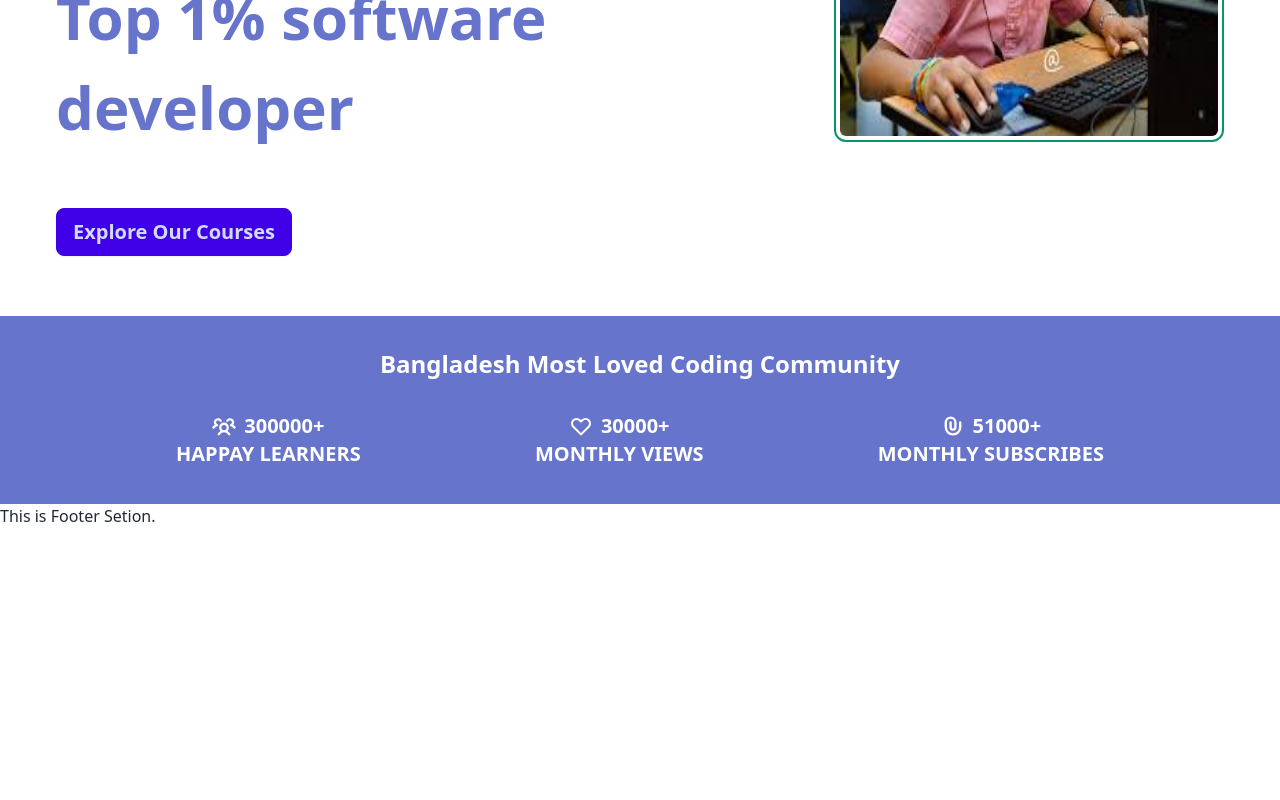
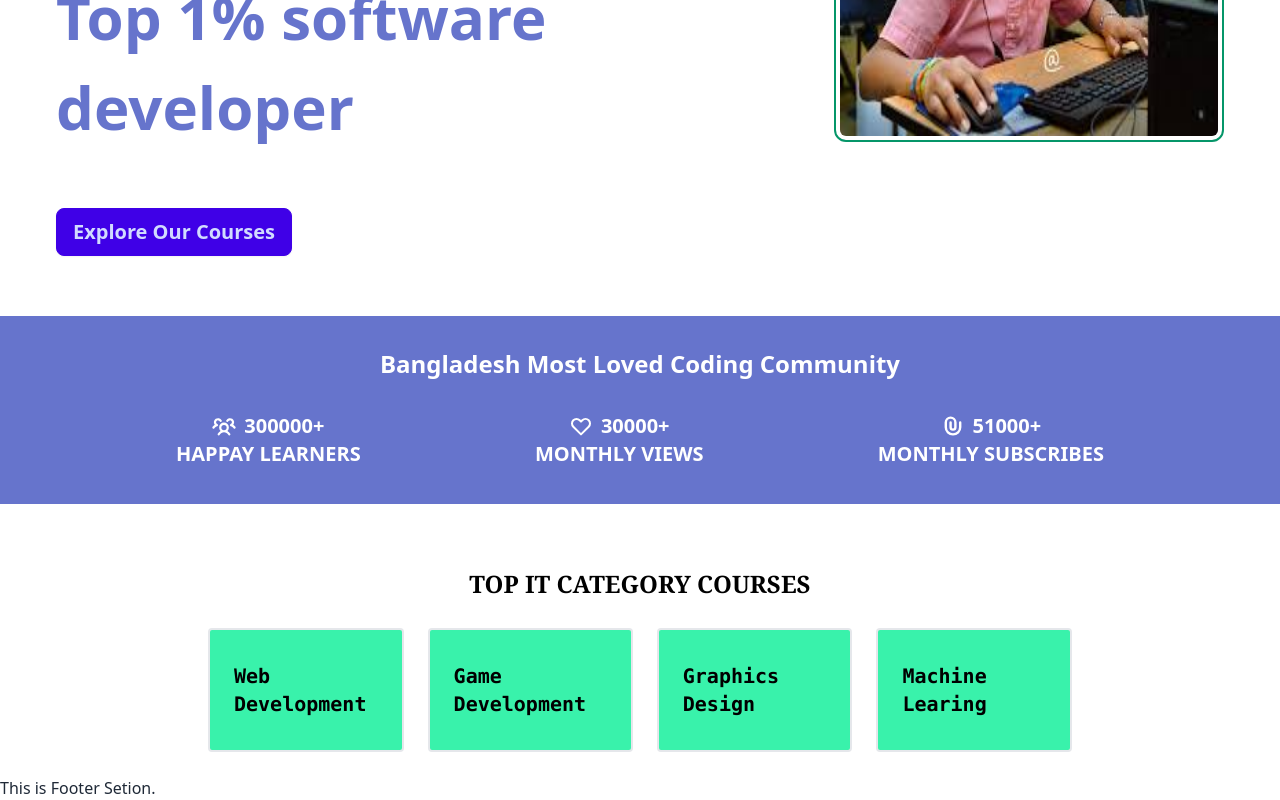
Before and after one commit to Prosantaroy1/TP-School-Project, a React (Vite) app: page / in a window 1280 px wide. Shown: the part 396-1196 px from the top of the page. Before the commit the page ends 924 px from the top, so only its background shows below. Built offline with nearby package versions, Linux system fonts and the light colour scheme.

Commit message:
category section done

```diff
--- a/package.json
+++ b/package.json
@@ -10,13 +10,16 @@
     "preview": "vite preview"
   },
   "dependencies": {
+    "aos": "^2.3.4",
     "localforage": "^1.10.0",
     "match-sorter": "^6.3.4",
     "react": "^18.2.0",
     "react-dom": "^18.2.0",
+    "react-fast-marquee": "^1.6.4",
     "react-icons": "^5.0.1",
     "react-router-dom": "^6.22.3",
-    "sort-by": "^1.2.0"
+    "sort-by": "^1.2.0",
+    "swiper": "^11.1.1"
   },
   "devDependencies": {
     "@types/react": "^18.2.66",
--- a/src/component/pages/Bannerpage/Banner.jsx
+++ b/src/component/pages/Bannerpage/Banner.jsx
@@ -4,7 +4,7 @@ import imgbanner from '../../../../public/images.jfif'
 const Banner = () => {
     return (
         <div className='flex px-14 pt-20 gap-32 pb-3'>
-            <div className='bg-[#ffffff]'>
+            <div className='bg-[#ffffff]' data-aos="fade-right">
                <span className='text-[70px] font-bold text-[#000000]'>Learn & become the </span><br/>
                <span className='text-[60px] font-bold text-[#6674cc] space-y-3'>Top 1% software</span><br/>
                <span className='text-[60px] font-bold text-[#6674cc]'> developer</span><br/>
@@ -14,7 +14,7 @@ const Banner = () => {
                 </Link>
               </div>
             </div>
-            <div >
+            <div data-aos="fade-left">
                 <img className=" rounded-xl p-1 border-2 border-emerald-600 w-[420px]  h-[380px]" src={imgbanner} />
             </div>
         </div>
--- a/src/component/pages/Home/Home.jsx
+++ b/src/component/pages/Home/Home.jsx
@@ -1,11 +1,13 @@
 import Banner from "../Bannerpage/Banner";
 import BdComminutedev from "../BdComminute dev/BdComminutedev";
+import Category from "../categoryCourses/Category";
 
 const Home = () => {
     return (
         <div>
             <Banner/>
             <BdComminutedev/>
+            <Category/>
         </div>
     );
 };
--- a/src/component/pages/categoryCourses/Category.jsx
+++ b/src/component/pages/categoryCourses/Category.jsx
@@ -0,0 +1,26 @@
+
+const Category = () => {
+    return (
+        <div className="pt-12 px-16  py-6 mt-4">
+            <h3 className="text-center text-black text-2xl font-bold font-serif ">
+                TOP IT CATEGORY COURSES
+            </h3>
+            <div className="flex pt-7 px-36 gap-6 items-center">
+                <div className="border-2 rounded px-6 bg-[#39f2ab] py-8 hover:bg-orange-500  text-black">
+                    <h3 className="text-xl font-bold font-mono">Web Development</h3>
+                </div>
+                <div className="border-2 rounded px-6 py-8 bg-[#39f2ab] hover:bg-yellow-300 text-black">
+                    <h3 className="text-xl font-bold font-mono">Game Development</h3>
+                </div>
+                <div className="border-2 rounded px-6 py-8 bg-[#39f2ab] hover:bg-lime-500  text-black">
+                    <h3 className="text-xl font-bold font-mono">Graphics Design</h3>
+                </div>
+                <div className="border-2 rounded px-6 py-8 bg-[#39f2ab] hover:bg-sky-800  text-black">
+                    <h3 className="text-xl font-bold font-mono">Machine Learing</h3>
+                </div>
+            </div>
+        </div>
+    );
+};
+
+export default Category;
```
Also changed, not shown: 1 other file (tests, documents, lock files or other folders).
